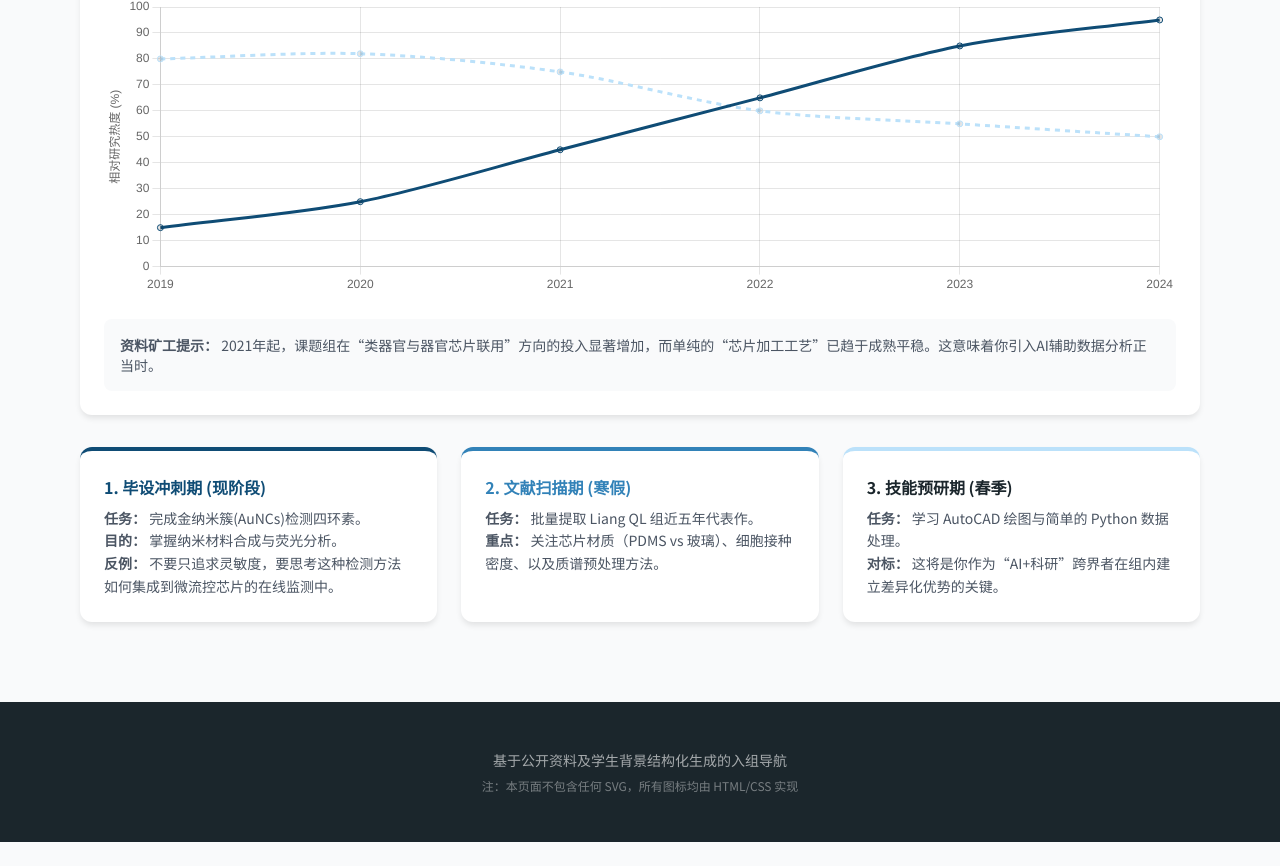
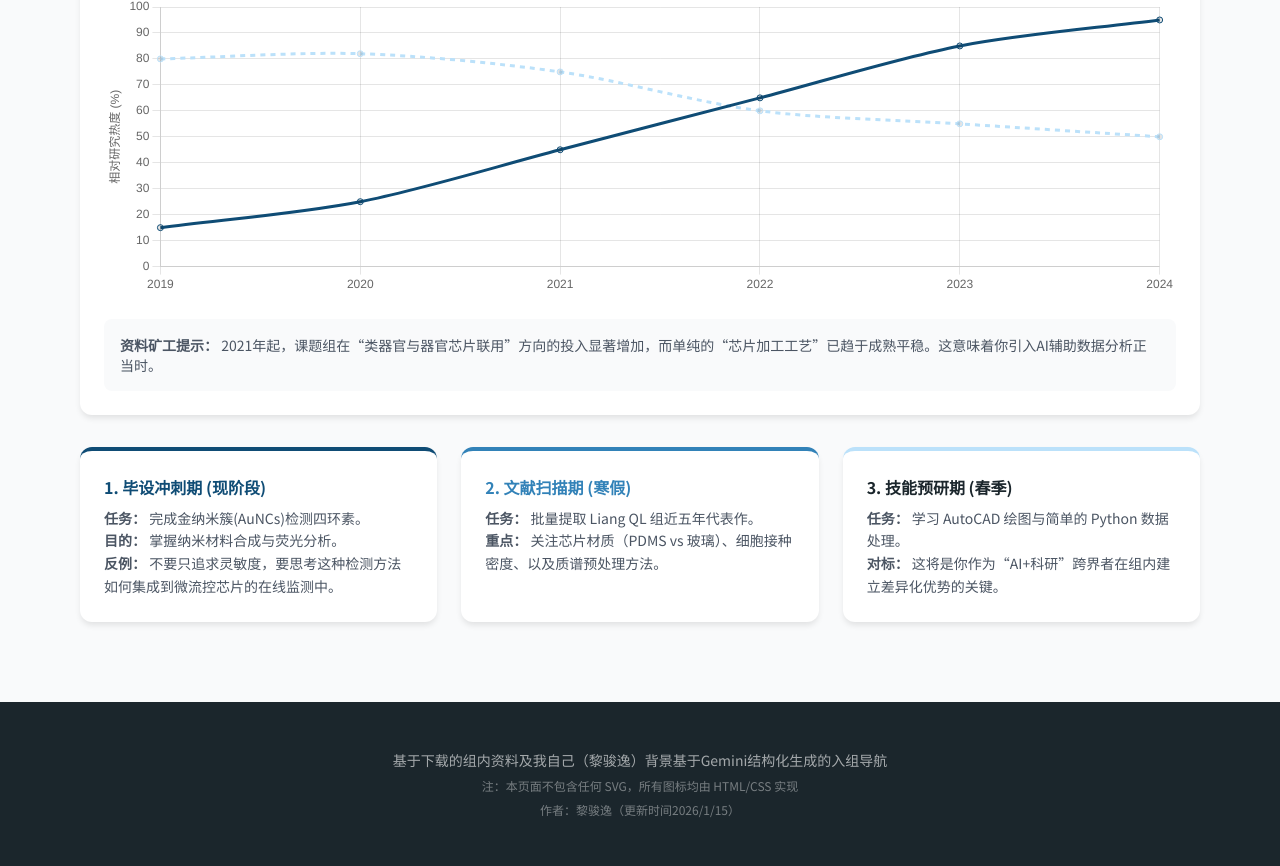
Before and after one commit to maomaojunyiyi/Liang-lab_study_byjunyi, a plain HTML site: page index.html in a window 1280 px wide. Shown: the part 1168-2034 px from the top of the page. Before the commit the page ends 2010 px from the top, so only its background shows below. Drawn offline with nearby package versions, Linux system fonts and the light colour scheme.

Commit message:
Update index.html

```diff
--- a/index.html
+++ b/index.html
@@ -196,8 +196,9 @@
 
     <footer class="bg-[#1B262C] text-white py-12 px-6 mt-10">
         <div class="max-w-6xl mx-auto text-center">
-            <p class="text-sm opacity-60">基于公开资料及学生背景结构化生成的入组导航</p>
+            <p class="text-sm opacity-60">基于下载的组内资料及我自己（黎骏逸）背景基于Gemini结构化生成的入组导航</p>
             <p class="text-xs mt-2 opacity-40">注：本页面不包含任何 SVG，所有图标均由 HTML/CSS 实现</p>
+            <p class="text-xs mt-2 opacity-40">作者：黎骏逸（更新时间2026/1/15）</p>
         </div>
     </footer>
 
```
